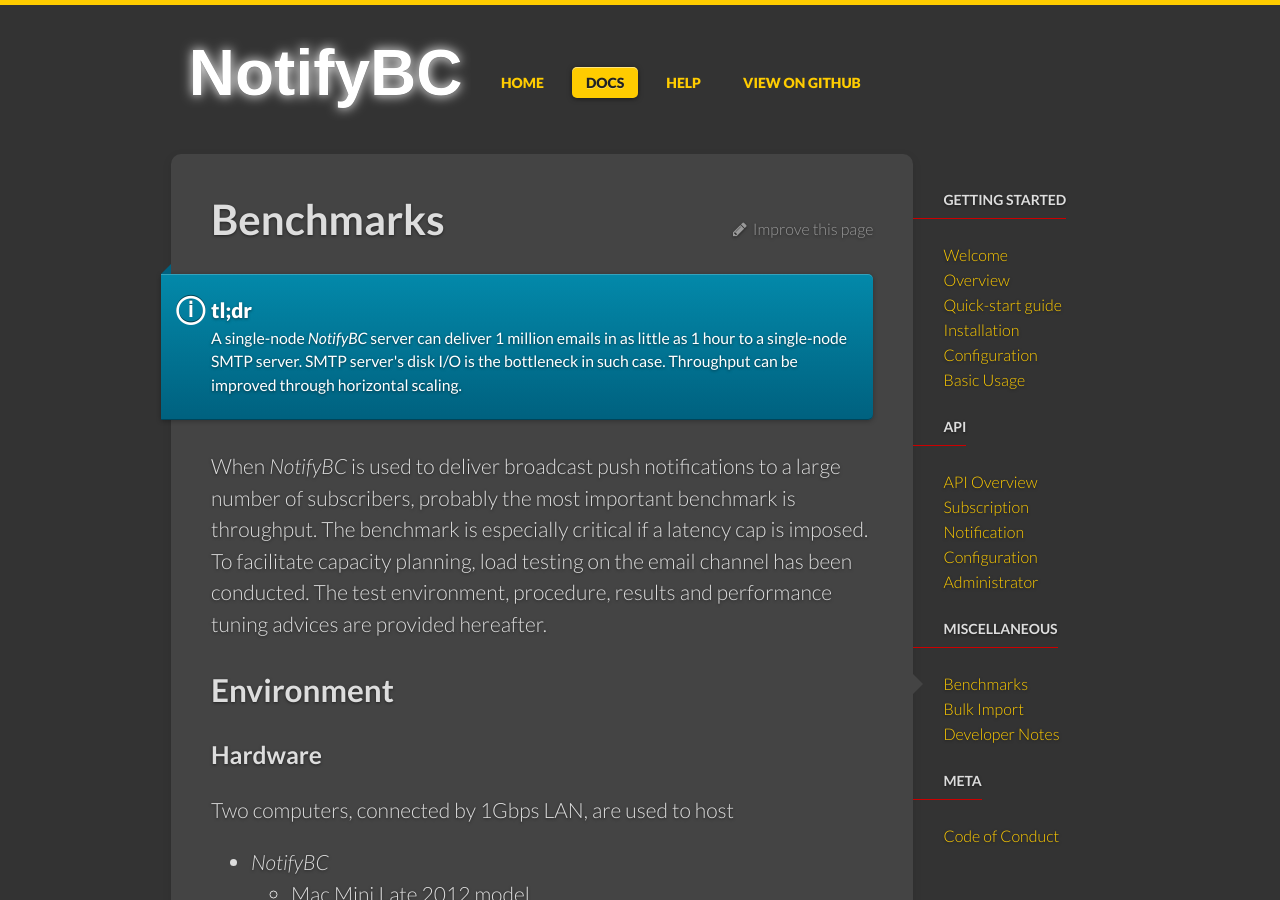
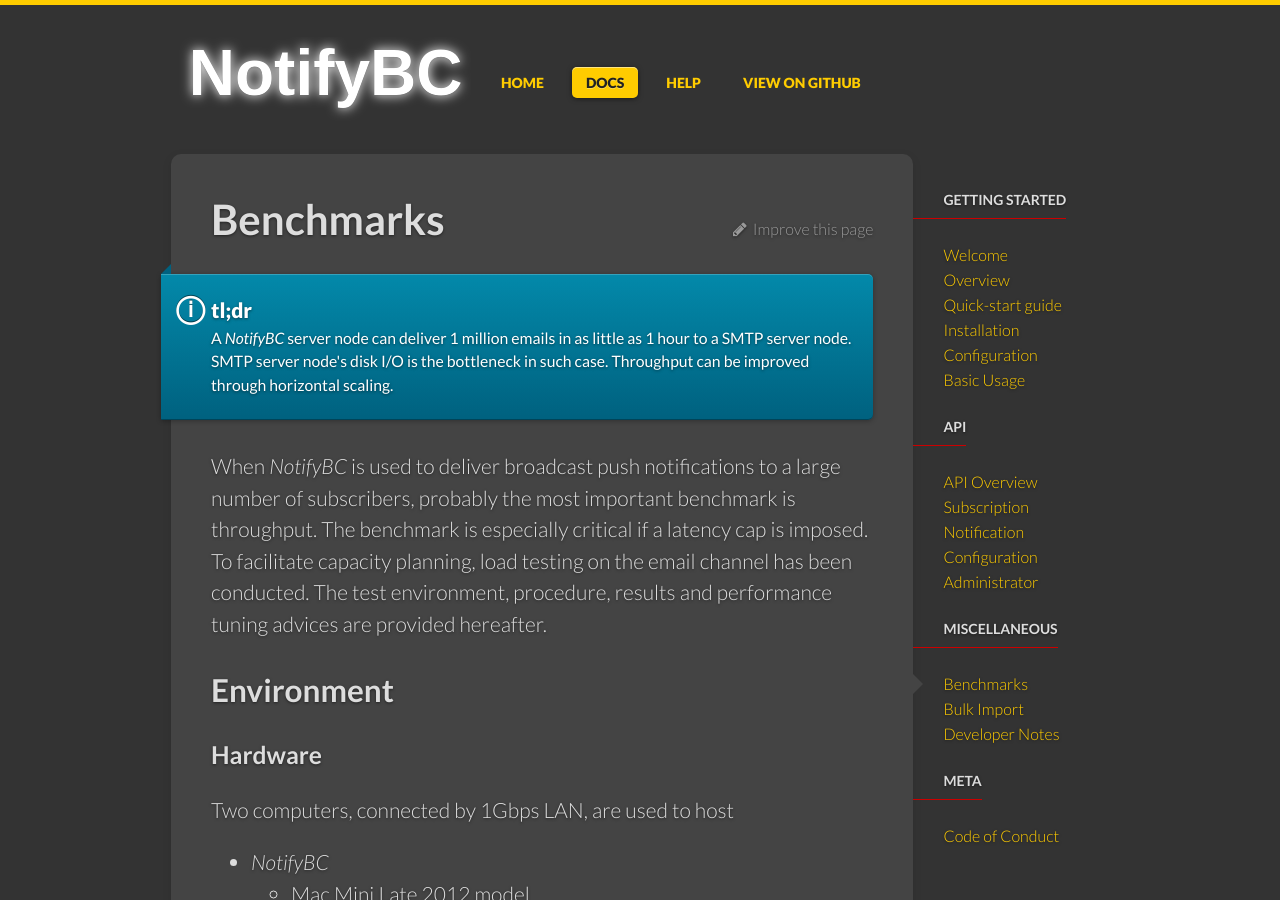
Before and after one commit to bcgov/MyGovBC-notification-server, a Jekyll site: the page built from docs/_docs/benchmarks.md, in a window 1280 px wide and 900 px high. Built offline with Jekyll 4.4.1, drawn with Linux system fonts in a browser that asks for light colours.

Commit message:
updated docs

```diff
--- a/docs/_docs/benchmarks.md
+++ b/docs/_docs/benchmarks.md
@@ -6,7 +6,7 @@
 
 <div class="note info">
   <h5>tl;dr</h5>
-  <p>A single-node <i>NotifyBC</i> server can deliver 1 million emails in as little as 1 hour to a single-node SMTP server. SMTP server's disk I/O is the bottleneck in such case. Throughput can be improved through horizontal scaling.</p>
+  <p>A <i>NotifyBC</i> server node can deliver 1 million emails in as little as 1 hour to a SMTP server node. SMTP server node's disk I/O is the bottleneck in such case. Throughput can be improved through horizontal scaling.</p>
 </div>
 
 When *NotifyBC* is used to deliver broadcast push notifications to a large number of subscribers, probably the most important benchmark is throughput. The benchmark is especially critical if a latency cap is imposed. To facilitate capacity planning, load testing on the email channel has been conducted. The test environment, procedure, results and performance tuning advices are provided hereafter.
```
